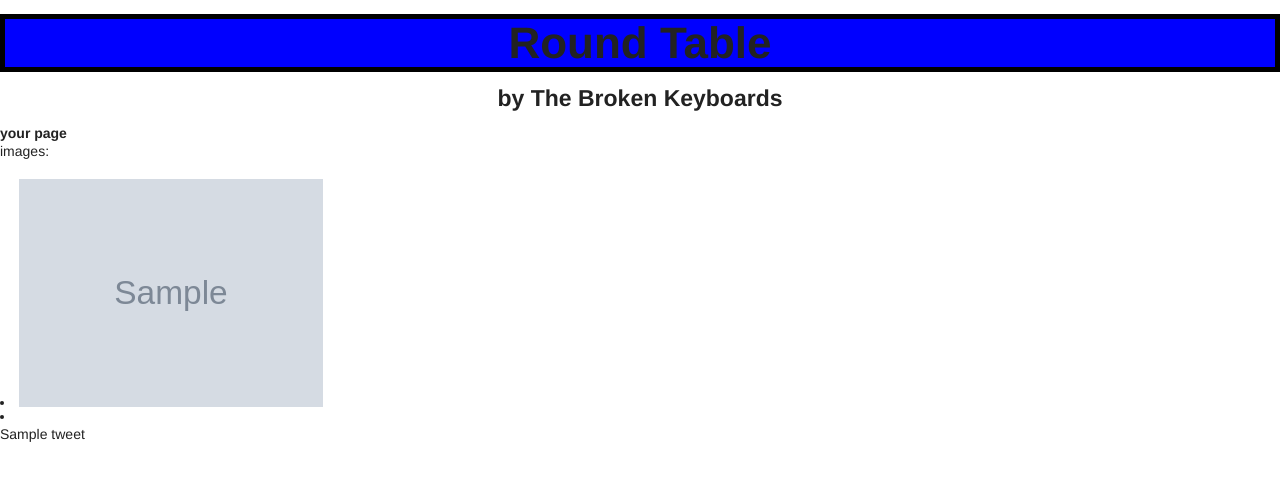
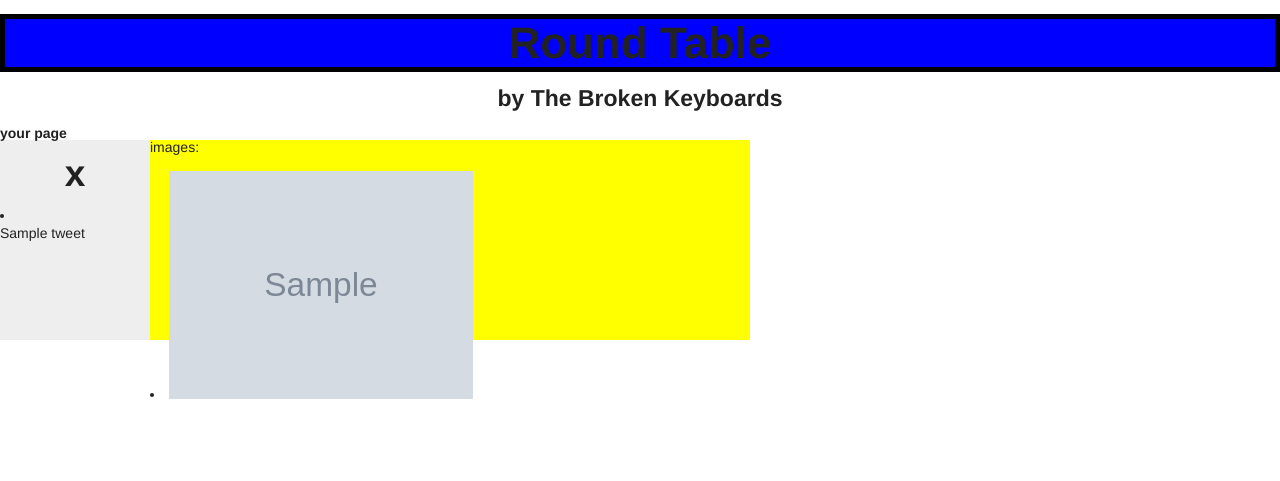
Before and after one commit to dfischman1/instatweet-hub, a Flask app: template templates/instagram.html in a window 1280 px wide. Shown: the top 481 px of the page. Run offline with Flask 2, Linux system fonts and the light colour scheme; the template is opened without the code that fills it: most values are stand-ins (such as "Sample title", 1, 10 or a date in 2020); grey boxes marked "Sample" are stand-in pictures; parts of the project's set-up code (start-up, migrations or seed data) failed here and were passed over.

Commit message:
Update instagram.html

```diff
--- a/templates/instagram.html
+++ b/templates/instagram.html
@@ -10,16 +10,18 @@ by The Broken Keyboards
 <b>
 your page</b>
 <br>
+<div id="tweets" style="background-color:#EEEEEE;height:200px;width:150px;float:left;">
+<h2> {{ user_hashtag }} </h2>
+{% for tweet in tweets %}
+<li><p> {{ tweet }} </p></li>
+{% endfor %}
+</div>
+<div id = "images" style="background-color:yellow;height:200px;width:600px;float:left;".
 <p>images: </p>
 {% for image in images %}
 <li> <img src= '{{ image }}' alt= '{{ user_hashtag }}' width="304" height="228"> </li>
-
 {% endfor %}
 </select>
 
-{% for tweet in tweets %}
-<li><p> {{ tweet }} </p></li>
-{% endfor %}
-
 </body>
 </html>
```
